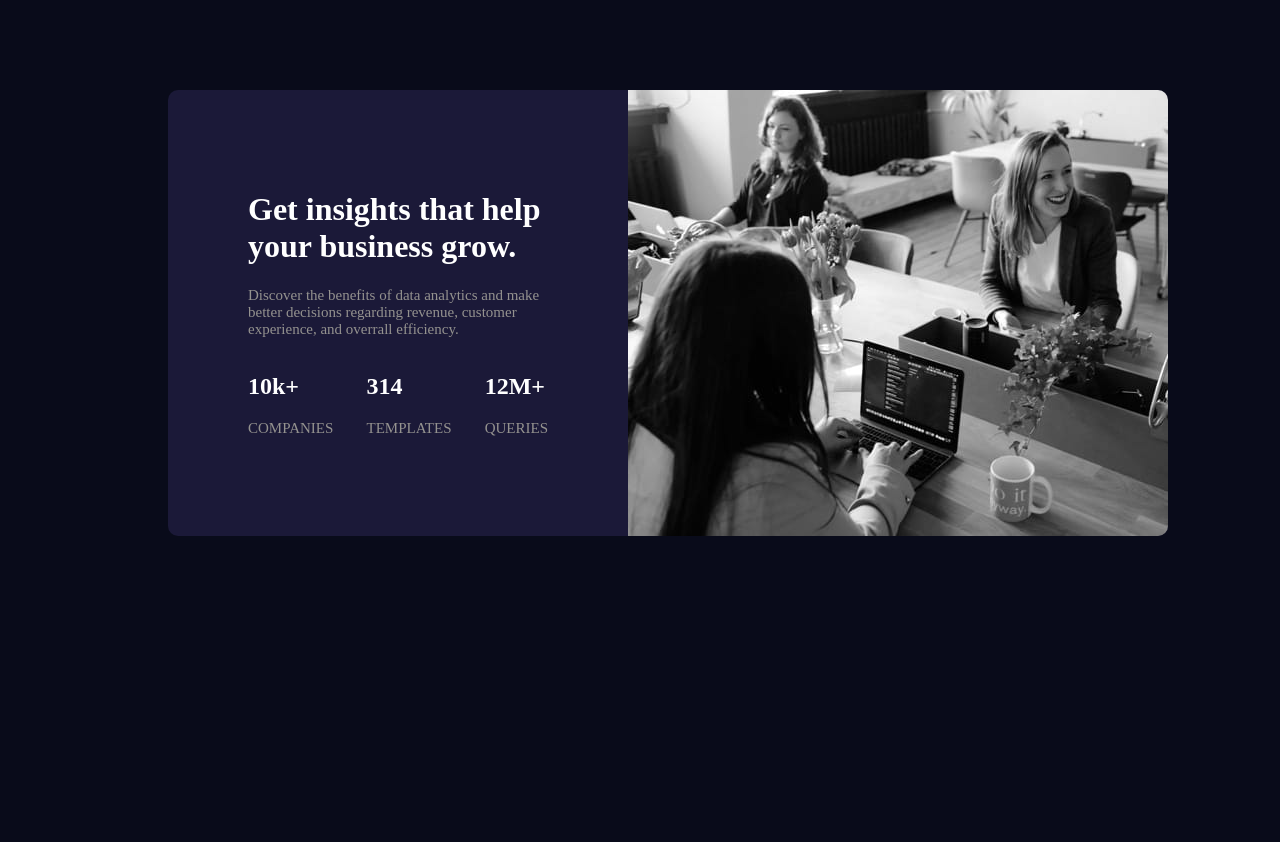
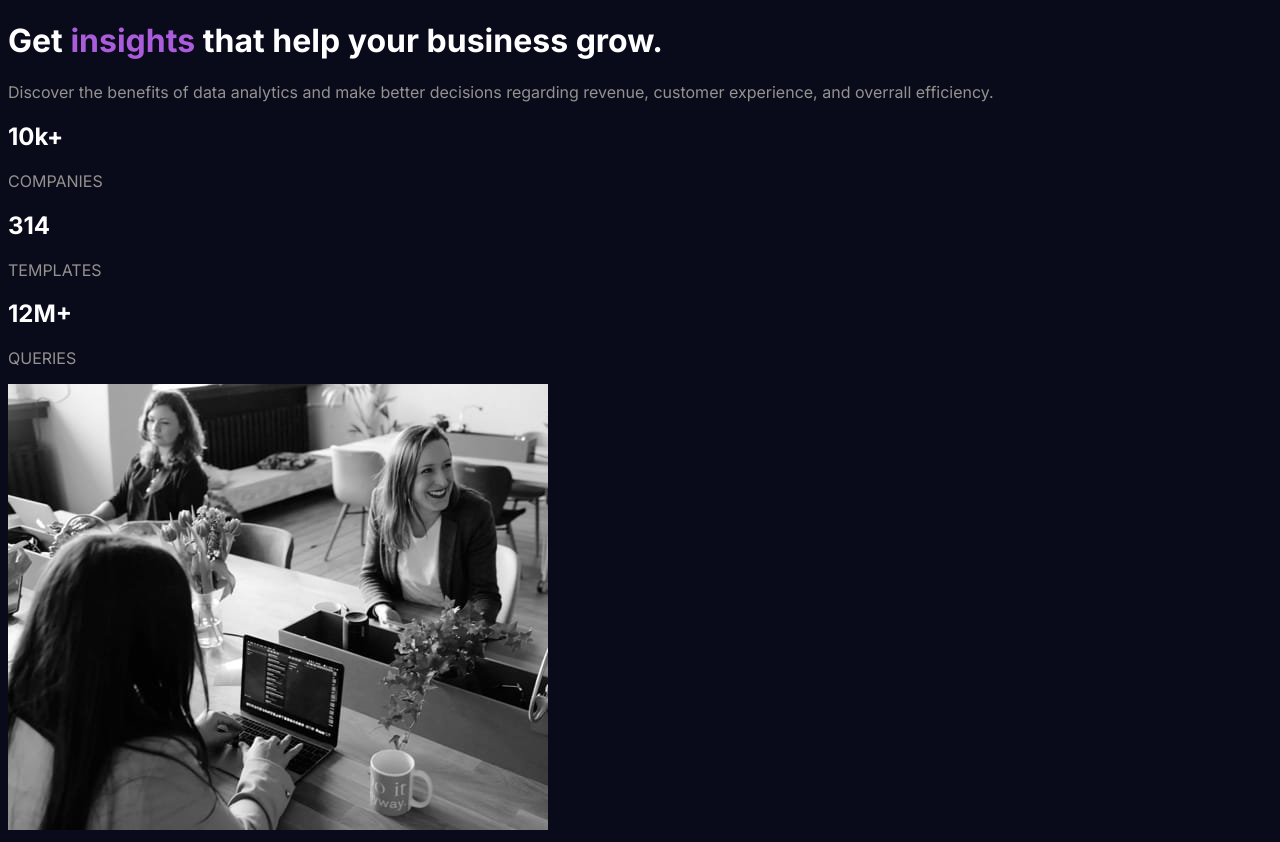
Before and after one commit to AlyssonBatista/Stats-preview, a plain HTML site: page index.html in a window 1280 px wide. Before the commit the page ends 800 px from the top, so only its background shows below. Drawn offline with Linux system fonts and the light colour scheme.

Commit message:
corrigir fonts

```diff
--- a/css/style.css
+++ b/css/style.css
@@ -1,55 +1,18 @@
 @charset "UTF-8";
-body {
+
+body{
     background-color: hsl(233, 47%, 7%);
-    align-items: center;
 }
-.card {
-    background-color: hsl(244, 38%, 16%);
-    margin-right: 160px;
-    margin-left: 160px;
-    margin-top: 90px;
-    margin-bottom: 90px;
-    display: flex;
-    align-items: center;
-    justify-content: center;
-    width: 1000px;
-    border-radius: 10px;
-}
-.card1 {
-    display: flex;
-    margin: auto;
-
-}
-img {
-    width: 600px;
-    border-top-right-radius: 10px;
-    border-bottom-right-radius: 10px;
-
-}
-
-.texto {
-    display: block;
-    margin: 40px;
-    padding: 40px;
-}
-
-.dados {
-    display: flex;
-    align-items: center;
-    justify-content: space-between;
-
-}
-
 h1 {
     color: white;
-
+    font-family: 'Inter', sans-serif;
 }
 h2 {
     color: white;
+    font-family: 'Inter', sans-serif;
 
 }
 p {
     color: rgb(148, 146, 143);
-    font-size: 15px;
-
+    font-family: 'Inter', sans-serif;
 }
--- a/index.html
+++ b/index.html
@@ -5,6 +5,9 @@
     <meta http-equiv="X-UA-Compatible" content="IE=edge">
     <meta name="viewport" content="width=device-width, initial-scale=1.0">
     <link rel="stylesheet" href="css/style.css">
+    <link rel="shortcut icon" href="img/favicon-32x32.png" type="image/x-icon">
+    <link rel="preconnect" href="https://fonts.gstatic.com">
+    <link href="https://fonts.googleapis.com/css2?family=Inter:wght@400;700&family=Lexend+Deca&display=swap" rel="stylesheet">
     <title>Card component</title>
 </head>
 <body>
@@ -12,7 +15,7 @@
         <div class="card1">
             <div class="texto">
                 <div>
-                    <h1>Get insights that help your business grow.</h1>
+                    <h1>Get <span style="color: hsl(277, 64%, 61%);">insights</span>  that help your business grow.</h1>
                     <p>Discover the benefits of data analytics and make better decisions regarding revenue, customer experience, and overrall efficiency.</p>
                 </div>
                 <div class="dados">
```
